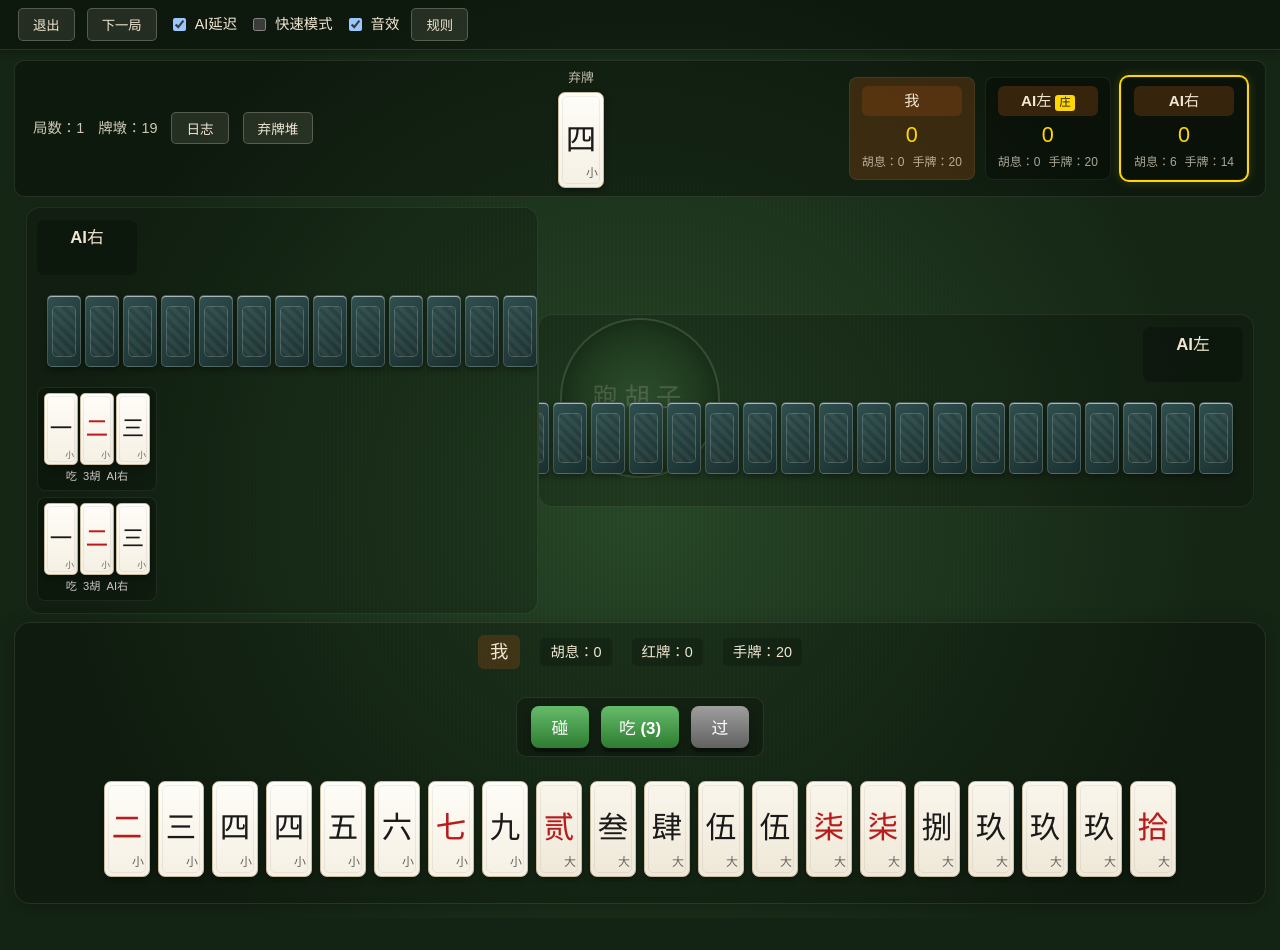
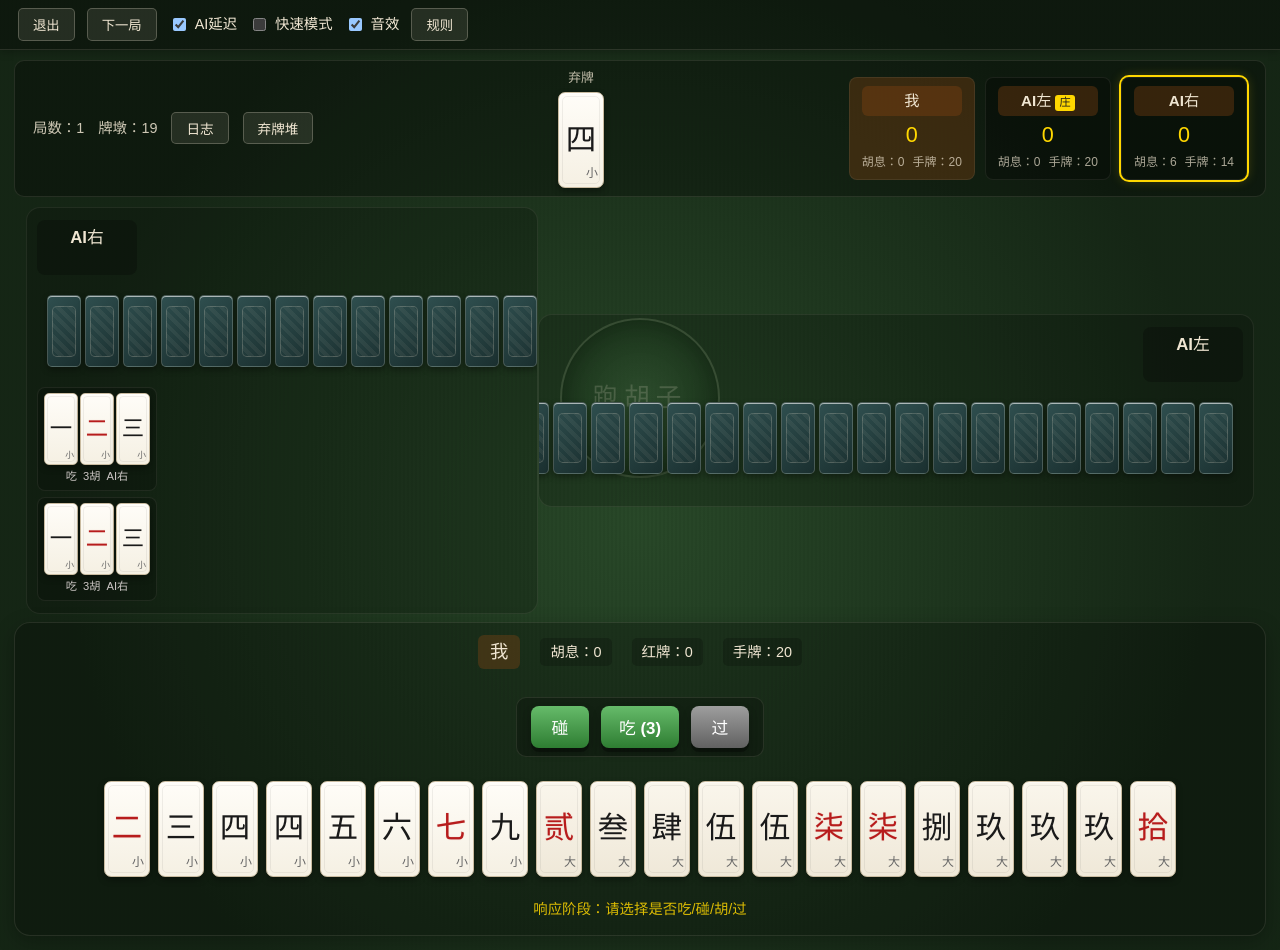
Before and after one commit to wusiration/paohuzi, a React (Vite) app: page / in a window 1280 px wide. Both pictures are taken after a click on the button "开始游戏". Before the commit the page ends 918 px from the top, so only its background shows below. Built offline with nearby package versions, Linux system fonts and the light colour scheme.

Commit message:
ui: 增加回合/响应阶段状态提示，便于排查流转问题

```diff
--- a/src/components/Table.tsx
+++ b/src/components/Table.tsx
@@ -27,6 +27,7 @@ export function Table({ state, onDiscard, onAction, onNextRound }: TableProps) {
   const player = state.players.find((p) => p.id === 'player')!;
   const leftAI = state.players.find((p) => p.seat === (player.seat + 2) % 3)!;
   const rightAI = state.players.find((p) => p.seat === (player.seat + 1) % 3)!;
+  const currentPlayer = state.players.find((p) => p.id === state.currentPlayerId);
 
   const isPlayerTurn = state.phase === 'WAIT_DISCARD' && state.currentPlayerId === 'player';
   const isPlayerResponse = state.phase === 'WAIT_RESPONSE' && state.pendingActions.some((a) => a.playerId === 'player');
@@ -161,7 +162,13 @@ export function Table({ state, onDiscard, onAction, onNextRound }: TableProps) {
           selectedId={selectedCardId || undefined}
           onSelect={handleCardClick}
         />
-        {isPlayerTurn && <div className="turn-tip">请选择一张牌打出</div>}
+        {isPlayerTurn ? (
+          <div className="turn-tip">你的回合，请选择一张牌打出</div>
+        ) : isPlayerResponse ? (
+          <div className="turn-tip">响应阶段：请选择是否吃/碰/胡/过</div>
+        ) : (
+          <div className="turn-tip">{currentPlayer?.name} 的回合</div>
+        )}
       </div>
 
       {chiAction && (
```
